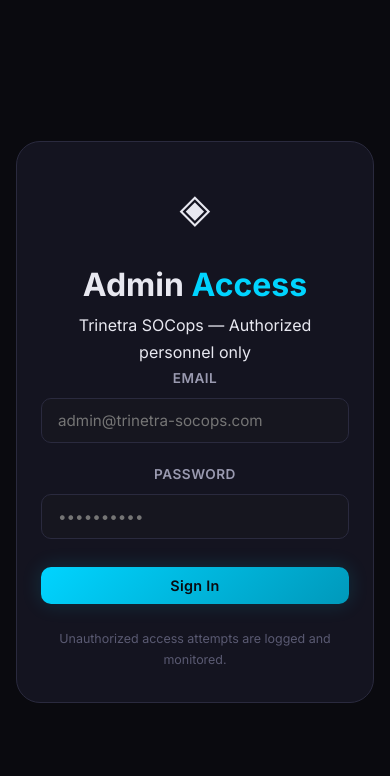
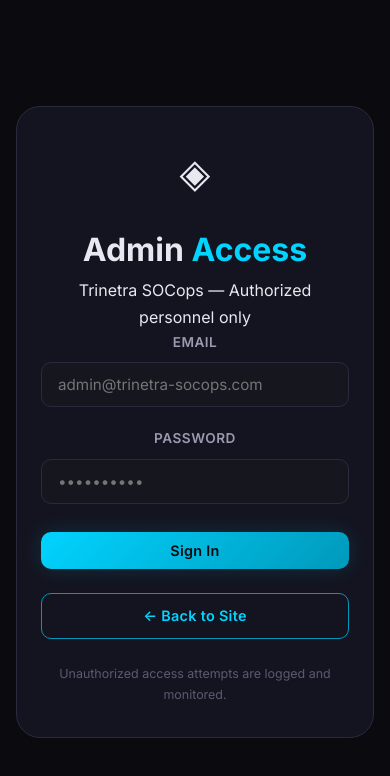
Before and after one commit to Saiprasanna888/trinetra-socops-blog, a React (Vite) app: page /admin/login in a window 390 px wide. Shown: the top 776 px of the page. Built offline with nearby package versions, Linux system fonts and the light colour scheme; no server answers.

Commit message:
Add Back to Site link to Login page for better mobile navigation

```diff
--- a/src/pages/admin/Login.jsx
+++ b/src/pages/admin/Login.jsx
@@ -1,5 +1,5 @@
 import { useState, useEffect } from 'react';
-import { useNavigate } from 'react-router-dom';
+import { useNavigate, Link } from 'react-router-dom';
 import { useAuth } from '../../contexts/AuthContext';
 
 function Login() {
@@ -88,6 +88,12 @@ function Login() {
                     </button>
                 </form>
 
+                <div style={{ marginTop: '24px' }}>
+                    <Link to="/" className="btn btn-secondary" style={{ width: '100%', justifyContent: 'center' }}>
+                        ← Back to Site
+                    </Link>
+                </div>
+
                 <p style={{
                     marginTop: '24px',
                     fontSize: '0.78rem',
```
